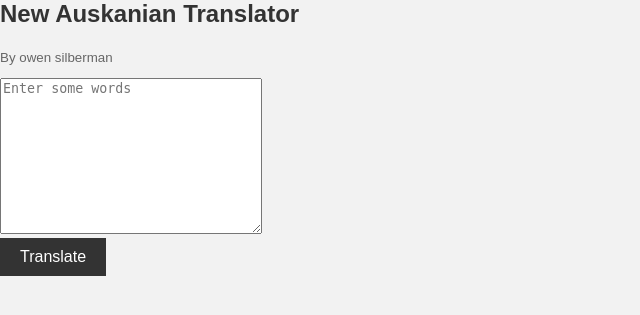
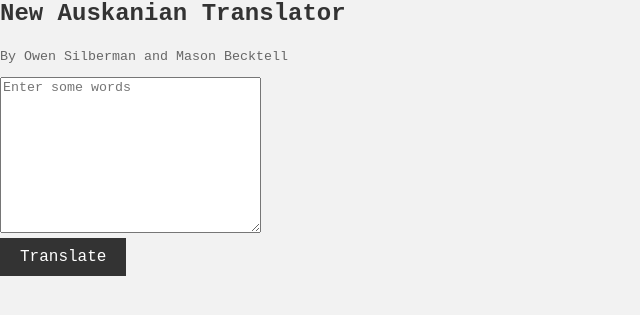
Before and after one commit to owenlikecoding/weirdlaungaugetranslator, a Flask app: page / in a window 1280 px wide. Shown: the top 315 px of the page, without its empty margins (0-640 px from the left). Run offline with Flask 3, Linux system fonts and the light colour scheme.

Commit message:
Update styles.css and index.html

```diff
--- a/static/styles.css
+++ b/static/styles.css
@@ -1,15 +1,19 @@
 /* FILEPATH: /c:/Users/Owen Silberman real/Desktop/weirdlaungaugetranslator/static/styles.css */
+@import url('https://fonts.googleapis.com/css2?family=Roboto+Mono&display=swap');
+
+body {
+    background-color: #f2f2f2;
+}
 
 /* Reset default styles */
+
 * {
-/* Set background color and font styles */
-body {
-    background-color: #f2f2f2;
     font-family: "Courier New", monospace;
 }
 
-}
-body, h1, p {
+body,
+h1,
+p {
     margin: 0;
     padding: 0;
 }
--- a/templates/index.html
+++ b/templates/index.html
@@ -9,7 +9,7 @@
 <body>
     <div class="container">
         <h1>New Auskanian Translator</h1>
-        <p style="font-size: smaller;">By owen silberman</p>
+        <p style="font-size: smaller;">By Owen Silberman and Mason Becktell</p>
         <textarea type="text" id="sentenceInput" placeholder="Enter some words" cols="30" rows="10"></textarea><br>
         <button id="translateButton">Translate</button>
         <div id="translationResult"></div>
```
